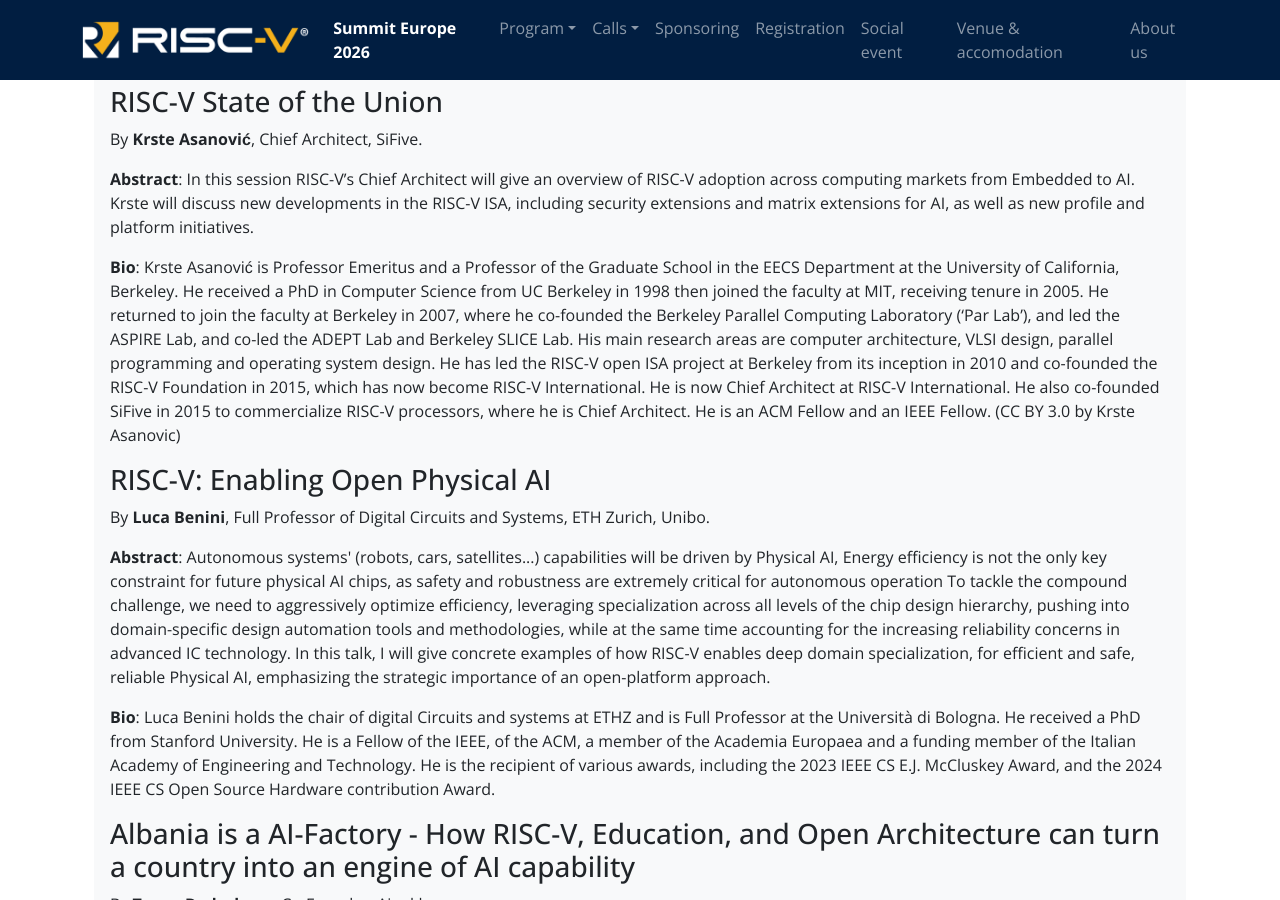
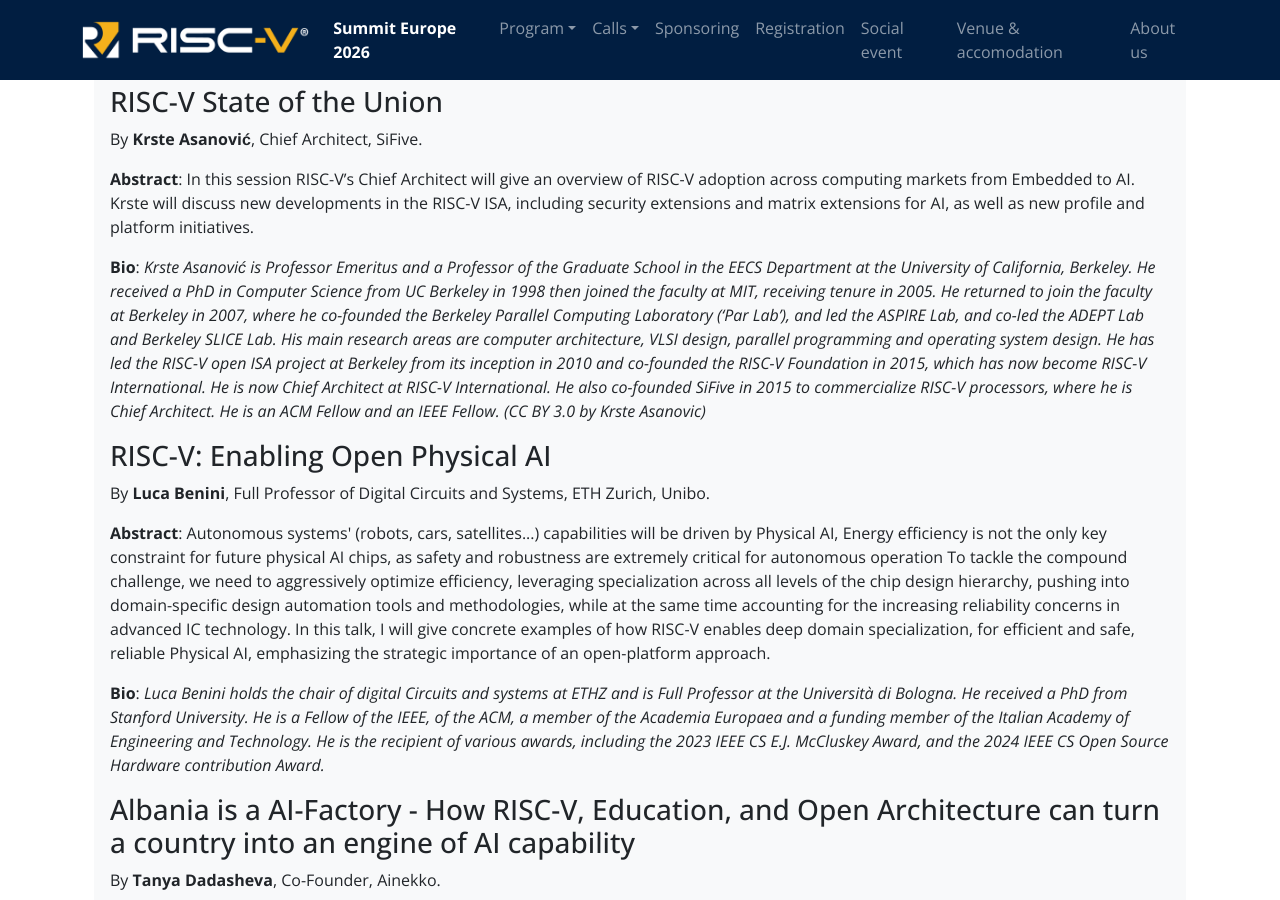
Before and after one commit to riscv-europe/summit-website-development, a Jekyll site: the page built from summit/2026/index.md, in a window 1280 px wide and 900 px high, scrolled down 3271 px. Built offline with Jekyll 4.4.1, drawn with Linux system fonts in a browser that asks for light colours.

Commit message:
Fix: HTML tag typo.

```diff
--- a/_includes/summit26talk.md
+++ b/_includes/summit26talk.md
@@ -16,4 +16,4 @@
 
 {% if talk.TalkAbstract %}<p><strong>Abstract</strong>: {{ talk.TalkAbstract | strip_newlines }}</p>{% endif %}
 
-{% if speaker.Bio %}<p><strong>Bio</strong>: <emph>{{ speaker.Bio | strip_newlines }}</emph></p>{% endif %}
+{% if speaker.Bio %}<p><strong>Bio</strong>: <em>{{ speaker.Bio | strip_newlines }}</em></p>{% endif %}
```
